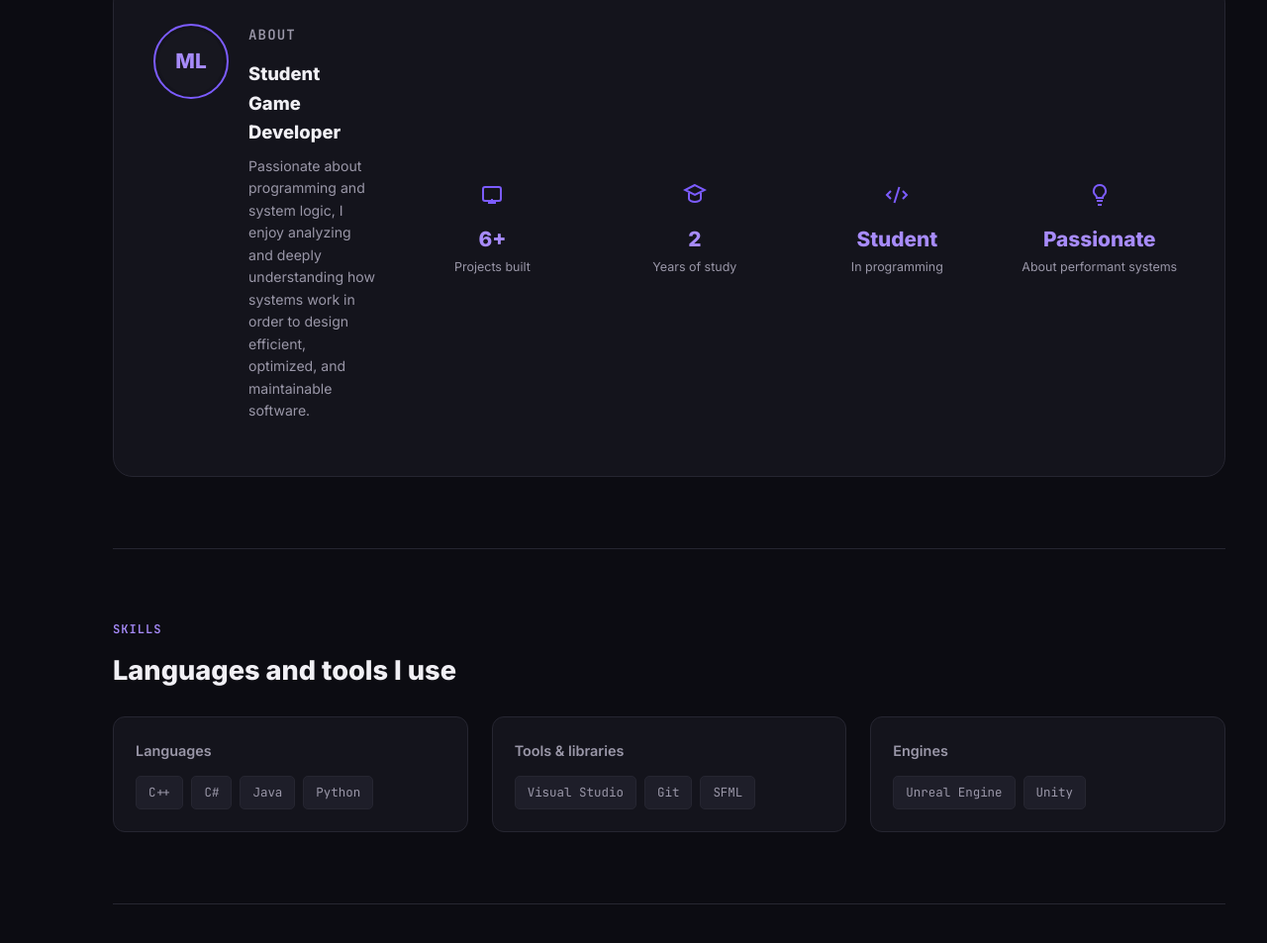
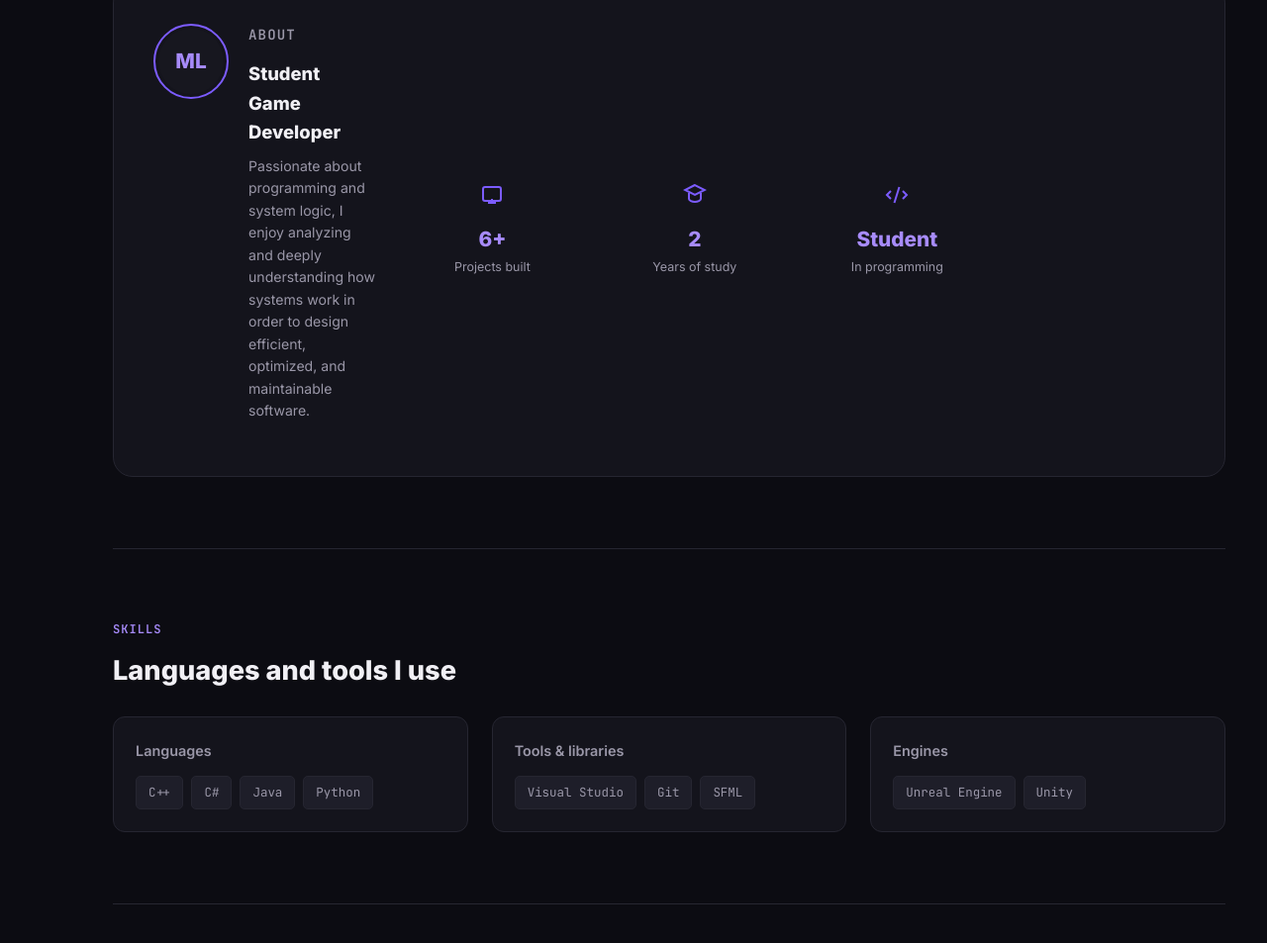
Before and after one commit to Et3Aracno/Portfolio, a plain HTML site: page index.html in a window 1280 px wide. Shown: the part 3261-4214 px from the top of the page at 99% size. Drawn offline with Linux system fonts and the light colour scheme.

Commit message:
Remove statistics section for passion in programming
Removed a section displaying statistics about passion for efficient systems.

```diff
--- a/index.html
+++ b/index.html
@@ -486,11 +486,6 @@
           <div class="num" data-i18n="about.stat3num">Étudiant</div>
           <div class="label" data-i18n="about.stat3">En programmation</div>
         </div>
-        <div class="stat">
-          <svg viewBox="0 0 24 24" fill="none" stroke="currentColor" stroke-width="2"><path d="M9 18h6M10 22h4M12 2a6 6 0 0 0-4 10.5c.6.6 1 1.4 1 2.5h6c0-1.1.4-1.9 1-2.5A6 6 0 0 0 12 2z"/></svg>
-          <div class="num" data-i18n="about.stat4num">Passionné</div>
-          <div class="label" data-i18n="about.stat4">Par les systèmes performants</div>
-        </div>
       </div>
     </section>
 
```
